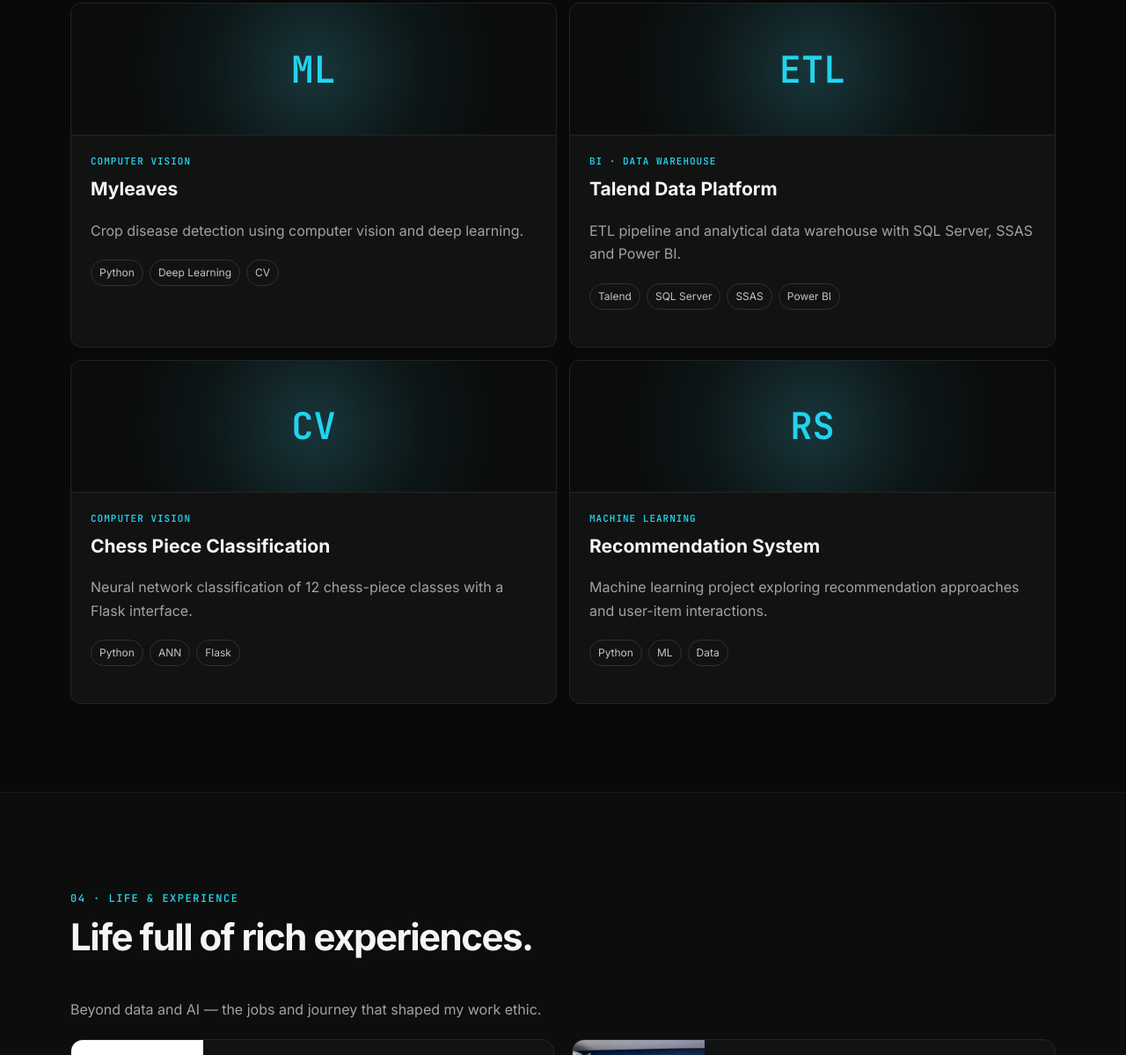
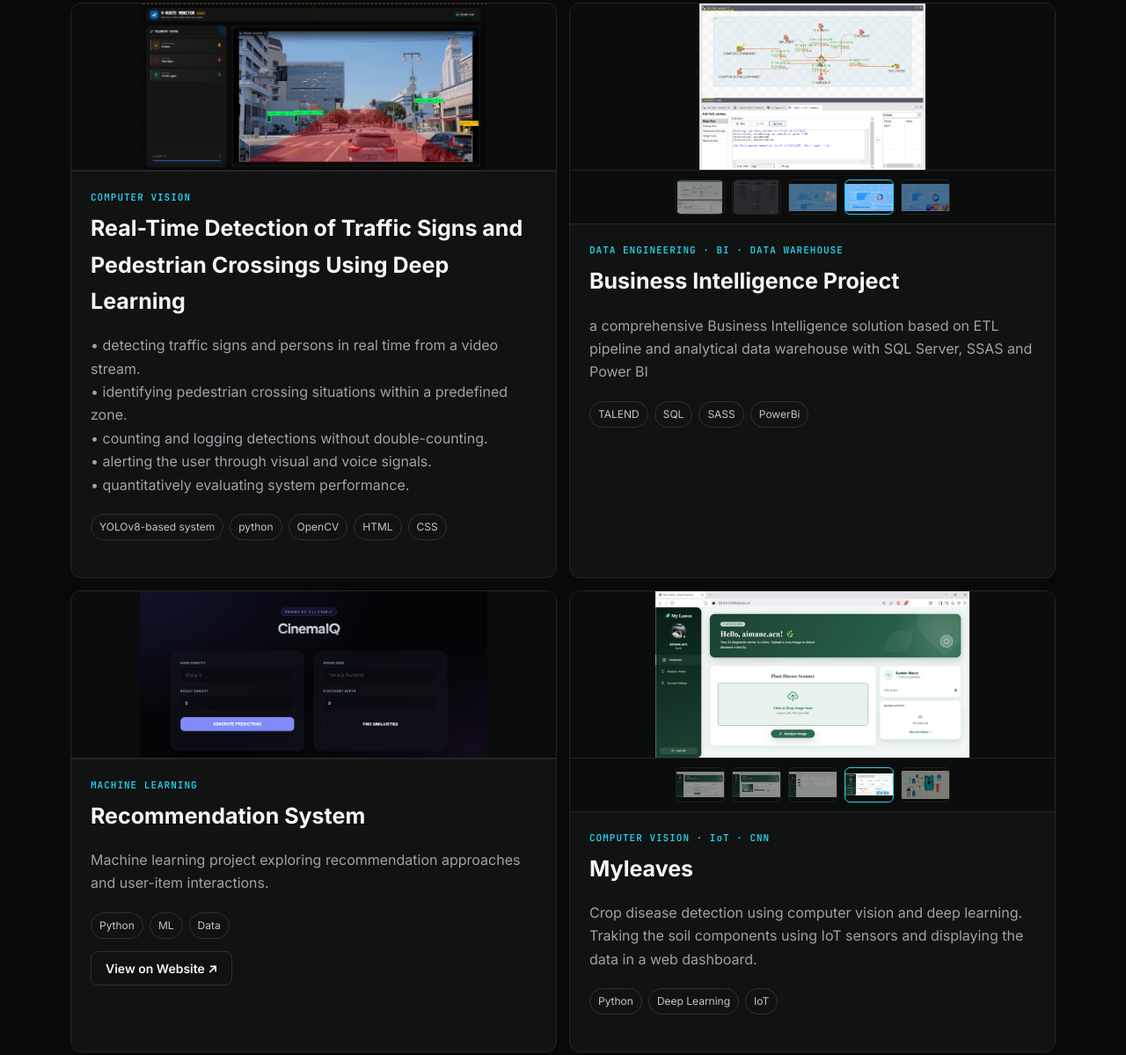
Before and after one commit to Houcineaberhache/Houcineaberhache.github.io, a plain HTML site: page index.html in a window 1280 px wide. Shown: the part 3492-4691 px from the top of the page at 88% size. Drawn offline with nearby package versions, Linux system fonts and the light colour scheme.

Commit message:
added the academic projects

```diff
--- a/index.html
+++ b/index.html
@@ -190,45 +190,74 @@
     </div>
 
     <h3 class="category">Academic Projects</h3>
-    <div class="project-grid academic">
+    <div class="project-grid">
       <article class="project card">
-        <div class="project-visual"><span>ML</span></div>
+        <div class="project-visual gallery">
+          <img class="main-shot" src="assets/projects/simulation.jpeg" alt="Azure Databricks Power BI dashboard">
+        </div>
         <div class="project-body">
           <div class="tag">COMPUTER VISION</div>
-          <h3>Myleaves</h3>
-          <p>Crop disease detection using computer vision and deep learning.</p>
-          <div class="chips"><span>Python</span><span>Deep Learning</span><span>CV</span></div>
+          <h3>Real-Time Detection of Traffic Signs and Pedestrian Crossings Using Deep Learning</h3>
+          <p> • detecting traffic signs and persons in real time from a video stream. <br>
+              • identifying pedestrian crossing situations within a predefined zone. <br>
+              • counting and logging detections without double-counting.<br>
+              • alerting the user through visual and voice signals.<br>
+              • quantitatively evaluating system performance.<br></p>
+          <div class="chips"><span>YOLOv8-based system</span><span>python</span><span>OpenCV</span><span>HTML</span><span>CSS</span></div>
         </div>
       </article>
 
+
+
       <article class="project card">
-        <div class="project-visual"><span>ETL</span></div>
+        <div class="project-visual gallery">
+          <img class="main-shot" src="assets/projects/TALEND.png" alt="Azure Databricks Power BI dashboard">
+          <div class="thumb-strip">
+            <img class="thumb" src="assets/projects/TALEND.png" data-full="assets/projects/TALEND.png" alt="Architecture">
+            <img class="thumb" src="assets/projects/Diagrammes.png" data-full="assets/projects/Diagrammes.png" alt="Architecture">
+            <img class="thumb" src="assets/projects/page 1 .jpeg" data-full="assets/projects/page 1 .jpeg" alt="Databricks workflow">
+            <img class="thumb active" src="assets/projects/page 2.jpeg" data-full="assets/projects/page 2.jpeg" alt="Dashboard">
+            <img class="thumb" src="assets/projects/page 3 .jpeg" data-full="assets/projects/page 3 .jpeg" alt="Databricks workflow">
+          </div>
+        </div>
         <div class="project-body">
-          <div class="tag">BI · DATA WAREHOUSE</div>
-          <h3>Talend Data Platform</h3>
-          <p>ETL pipeline and analytical data warehouse with SQL Server, SSAS and Power BI.</p>
-          <div class="chips"><span>Talend</span><span>SQL Server</span><span>SSAS</span><span>Power BI</span></div>
+          <div class="tag">DATA ENGINEERING · BI · DATA WAREHOUSE</div>
+          <h3>Business Intelligence Project</h3>
+          <p>a comprehensive Business Intelligence solution based on ETL pipeline and analytical data warehouse with SQL Server, SSAS and Power BI</p>
+          <div class="chips"><span>TALEND</span><span>SQL</span><span>SASS</span><span>PowerBi</span></div>
         </div>
       </article>
 
-      <article class="project card">
-        <div class="project-visual"><span>CV</span></div>
-        <div class="project-body">
-          <div class="tag">COMPUTER VISION</div>
-          <h3>Chess Piece Classification</h3>
-          <p>Neural network classification of 12 chess-piece classes with a Flask interface.</p>
-          <div class="chips"><span>Python</span><span>ANN</span><span>Flask</span></div>
+
+    <article class="project card">
+        <div class="project-visual gallery">
+          <img class="main-shot" src="assets/projects/CenimaIQ.png" alt="Azure Databricks Power BI dashboard">
         </div>
-      </article>
-
-      <article class="project card">
-        <div class="project-visual"><span>RS</span></div>
         <div class="project-body">
           <div class="tag">MACHINE LEARNING</div>
           <h3>Recommendation System</h3>
           <p>Machine learning project exploring recommendation approaches and user-item interactions.</p>
           <div class="chips"><span>Python</span><span>ML</span><span>Data</span></div>
+          <a class="btn" href="https://abdessamadf-movie-recommender.hf.space/" target="_blank">View on Website ↗</a>
         </div>
+      </article>
+
+      <article class="project card">
+        <div class="project-visual gallery">
+          <img class="main-shot" src="assets/projects/s1.png" alt="Azure Databricks Power BI dashboard">
+          <div class="thumb-strip">
+            <img class="thumb" src="assets/projects/s1.png" data-full="assets/projects/s1.png" alt="Architecture">
+            <img class="thumb" src="assets/projects/s2.png" data-full="assets/projects/s2.png" alt="Architecture">
+            <img class="thumb" src="assets/projects/s3.png" data-full="assets/projects/s3.png" alt="Databricks workflow">
+            <img class="thumb active" src="assets/projects/s4.png" data-full="assets/projects/s4.png" alt="Dashboard">
+            <img class="thumb" src="assets/projects/s5.png" data-full="assets/projects/s5.png" alt="Databricks workflow">
+          </div>
+        </div>
+        <div class="project-body">
+          <div class="tag">COMPUTER VISION · IoT · CNN</div>
+          <h3>Myleaves</h3>
+          <p>Crop disease detection using computer vision and deep learning. Traking the soil components using IoT sensors and displaying the data in a web dashboard.</p>
+          <div class="chips"><span>Python</span><span>Deep Learning</span><span>IoT</span></div>        </div>
       </article>
     </div>
   </div>
```
Also changed, not shown: assets/projects/CenimaIQ.png (added), assets/projects/Diagrammes.png (added), assets/projects/TALEND.png (added), assets/projects/page 1 .jpeg (added), assets/projects/page 2.jpeg (added), assets/projects/page 3 .jpeg (added), assets/projects/s1.png (added), assets/projects/s2.png (added), assets/projects/s3.png (added), assets/projects/s4.png (added), assets/projects/s5.png (added), assets/projects/simulation.jpeg (added).
